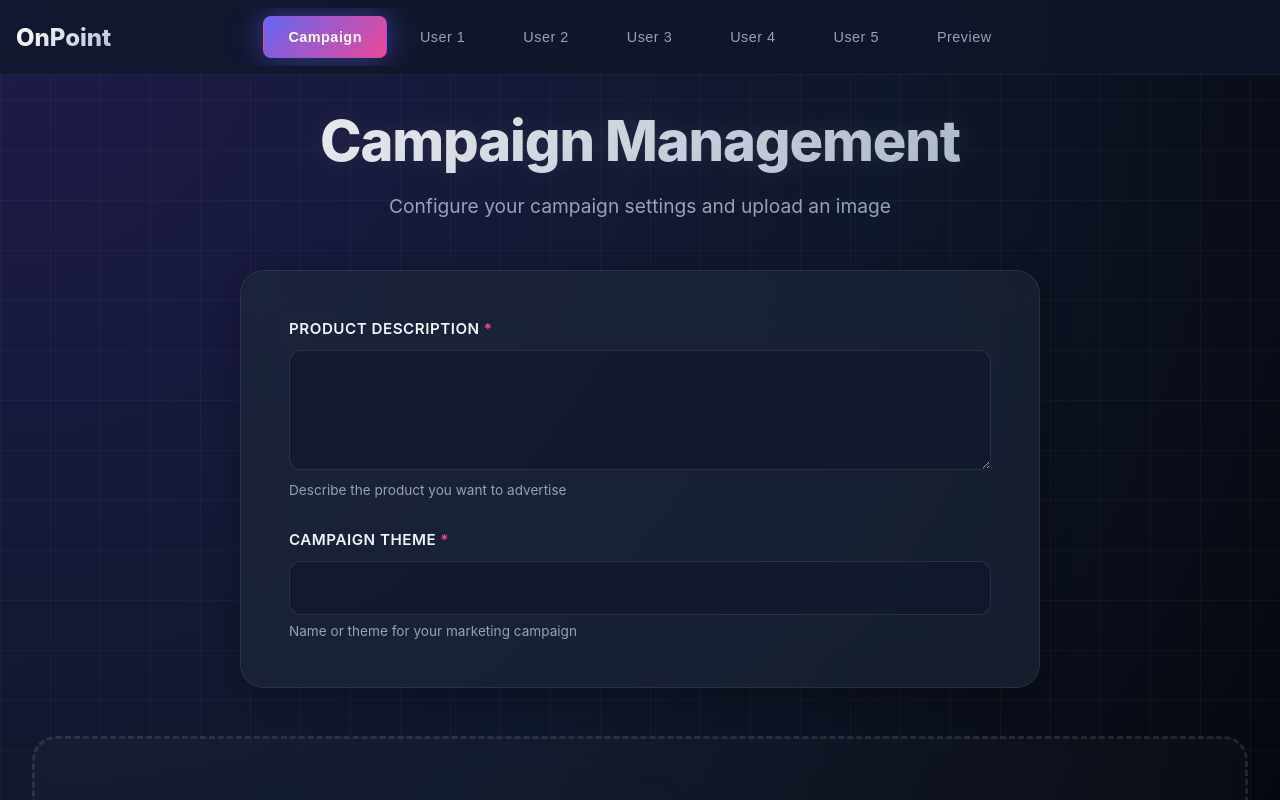
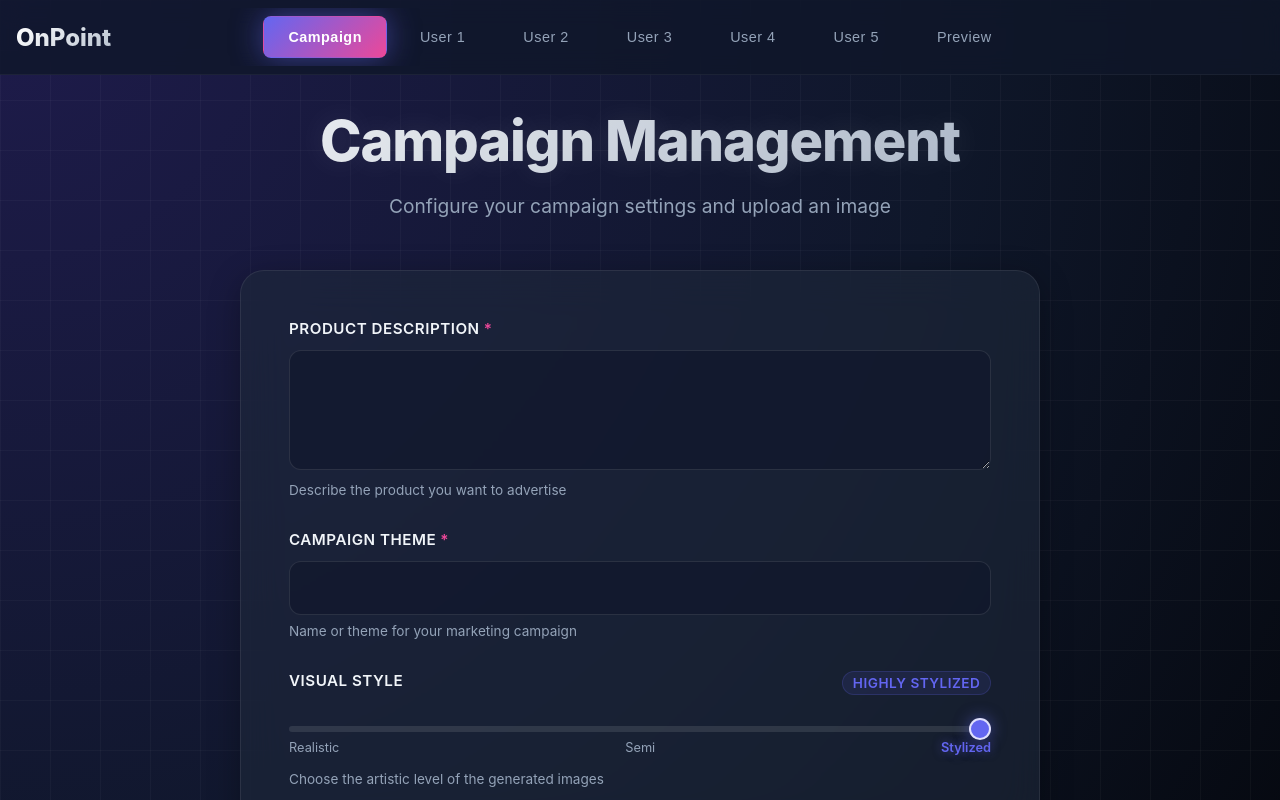
Before and after one commit to Bohnenkern/dynamic-ads-content, a React (Vite) app in the folder frontend/: page / in a window 1280 px wide. Shown: the top 800 px of the page. Built offline with nearby package versions, Linux system fonts and the light colour scheme; no server answers.

Commit message:
3 AI type slider

```diff
--- a/frontend/src/App.jsx
+++ b/frontend/src/App.jsx
@@ -15,6 +15,7 @@ function App() {
   const [users, setUsers] = useState([])
   const [productDescription, setProductDescription] = useState('')
   const [campaignTheme, setCampaignTheme] = useState('')
+  const [stylePreset, setStylePreset] = useState('highly_stylized')
 
   // Load users on mount
   useEffect(() => {
@@ -48,6 +49,7 @@ function App() {
         image: uploadedImage,
         product_description: productDescription,
         campaign_theme: campaignTheme,
+        style_preset: stylePreset,
       }
 
       console.log('Starting campaign generation...', campaignData)
@@ -82,6 +84,8 @@ function App() {
             setProductDescription={setProductDescription}
             campaignTheme={campaignTheme}
             setCampaignTheme={setCampaignTheme}
+            stylePreset={stylePreset}
+            setStylePreset={setStylePreset}
             campaignResult={campaignResult}
             isLoading={isLoading}
             error={error}
@@ -139,6 +143,8 @@ function App() {
             setProductDescription={setProductDescription}
             campaignTheme={campaignTheme}
             setCampaignTheme={setCampaignTheme}
+            stylePreset={stylePreset}
+            setStylePreset={setStylePreset}
             campaignResult={campaignResult}
             isLoading={isLoading}
             error={error}
--- a/frontend/src/components/tabs/CampaignTab.css
+++ b/frontend/src/components/tabs/CampaignTab.css
@@ -107,6 +107,107 @@
   margin-top: 0.5rem;
   font-size: 0.85rem;
   color: var(--text-secondary);
+}
+
+/* Style Slider */
+.style-slider-container {
+  padding: 0.5rem 0;
+  position: relative;
+  z-index: 10;
+}
+
+.style-slider {
+  -webkit-appearance: none;
+  appearance: none;
+  width: 100%;
+  background: transparent;
+  outline: none;
+  margin: 1rem 0;
+  cursor: pointer;
+  z-index: 20;
+  position: relative;
+}
+
+/* Track */
+.style-slider::-webkit-slider-runnable-track {
+  width: 100%;
+  height: 6px;
+  background: rgba(255, 255, 255, 0.1);
+  border-radius: 3px;
+  cursor: pointer;
+}
+
+.style-slider::-moz-range-track {
+  width: 100%;
+  height: 6px;
+  background: rgba(255, 255, 255, 0.1);
+  border-radius: 3px;
+  cursor: pointer;
+}
+
+/* Thumb */
+.style-slider::-webkit-slider-thumb {
+  -webkit-appearance: none;
+  appearance: none;
+  height: 22px;
+  width: 22px;
+  border-radius: 50%;
+  background: var(--accent-primary);
+  cursor: pointer;
+  margin-top: -8px; /* (6px track height - 22px thumb height) / 2 */
+  box-shadow: 0 0 15px var(--accent-glow);
+  transition: transform 0.2s ease, background-color 0.2s;
+  border: 2px solid rgba(255, 255, 255, 0.8);
+}
+
+.style-slider::-moz-range-thumb {
+  height: 22px;
+  width: 22px;
+  border: 2px solid rgba(255, 255, 255, 0.8);
+  border-radius: 50%;
+  background: var(--accent-primary);
+  cursor: pointer;
+  box-shadow: 0 0 15px var(--accent-glow);
+  transition: transform 0.2s ease, background-color 0.2s;
+}
+
+.style-slider:focus::-webkit-slider-thumb {
+  background: #fff;
+  transform: scale(1.1);
+}
+
+.style-slider:hover::-webkit-slider-thumb {
+  transform: scale(1.1);
+}
+
+.style-labels {
+  display: flex;
+  justify-content: space-between;
+  font-size: 0.8rem;
+  color: var(--text-secondary);
+  margin-top: -0.5rem;
+  pointer-events: none;
+}
+
+.style-labels span {
+  position: relative;
+  transition: color 0.3s ease;
+}
+
+.style-labels span.active {
+  color: var(--accent-primary);
+  font-weight: 600;
+  text-shadow: 0 0 10px var(--accent-glow);
+}
+
+.label-value {
+  float: right;
+  font-size: 0.85rem;
+  color: var(--accent-primary);
+  background: rgba(99, 102, 241, 0.1);
+  padding: 0.2rem 0.6rem;
+  border-radius: 12px;
+  border: 1px solid rgba(99, 102, 241, 0.2);
 }
 
 .campaign-content {
--- a/frontend/src/components/tabs/CampaignTab.jsx
+++ b/frontend/src/components/tabs/CampaignTab.jsx
@@ -9,11 +9,22 @@ const CampaignTab = ({
   setProductDescription,
   campaignTheme,
   setCampaignTheme,
+  stylePreset,
+  setStylePreset,
   campaignResult,
   isLoading,
   error
 }) => {
   const isFormValid = uploadedImage && productDescription && campaignTheme
+
+  const getStyleLabel = (value) => {
+    switch(value) {
+      case 'realistic': return 'Realistic'
+      case 'semi_realistic': return 'Semi-Realistic'
+      case 'highly_stylized': return 'Highly Stylized'
+      default: return 'Highly Stylized'
+    }
+  }
 
   return (
     <div className="campaign-tab">
@@ -54,6 +65,37 @@ const CampaignTab = ({
             disabled={isLoading}
           />
           <span className="form-hint">Name or theme for your marketing campaign</span>
+        </div>
+
+        <div className="form-group">
+          <label htmlFor="stylePreset">
+            <span className="label-text">Visual Style</span>
+            <span className="label-value">{getStyleLabel(stylePreset)}</span>
+          </label>
+          <div className="style-slider-container">
+            <input
+              id="stylePreset"
+              type="range"
+              min="0"
+              max="2"
+              step="1"
+              className="style-slider"
+              value={stylePreset === 'realistic' ? 0 : stylePreset === 'semi_realistic' ? 1 : 2}
+              onChange={(e) => {
+                const val = parseInt(e.target.value)
+                if (val === 0) setStylePreset('realistic')
+                else if (val === 1) setStylePreset('semi_realistic')
+                else setStylePreset('highly_stylized')
+              }}
+              disabled={isLoading}
+            />
+            <div className="style-labels">
+              <span className={stylePreset === 'realistic' ? 'active' : ''}>Realistic</span>
+              <span className={stylePreset === 'semi_realistic' ? 'active' : ''}>Semi</span>
+              <span className={stylePreset === 'highly_stylized' ? 'active' : ''}>Stylized</span>
+            </div>
+          </div>
+          <span className="form-hint">Choose the artistic level of the generated images</span>
         </div>
       </div>
 
--- a/frontend/src/services/api.js
+++ b/frontend/src/services/api.js
@@ -33,6 +33,7 @@ export const generateCampaign = async (campaignData) => {
   formData.append('product_image', campaignData.image)
   formData.append('product_description', campaignData.product_description)
   formData.append('campaign_theme', campaignData.campaign_theme)
+  formData.append('style_preset', campaignData.style_preset)
 
   const response = await api.post('/api/v1/campaign/generate', formData, {
     headers: {
```
Also changed, not shown: 2 other files (tests, documents, lock files or other folders).
